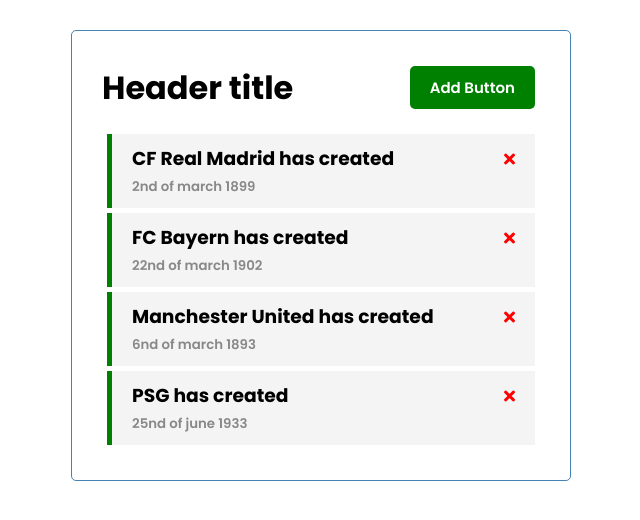
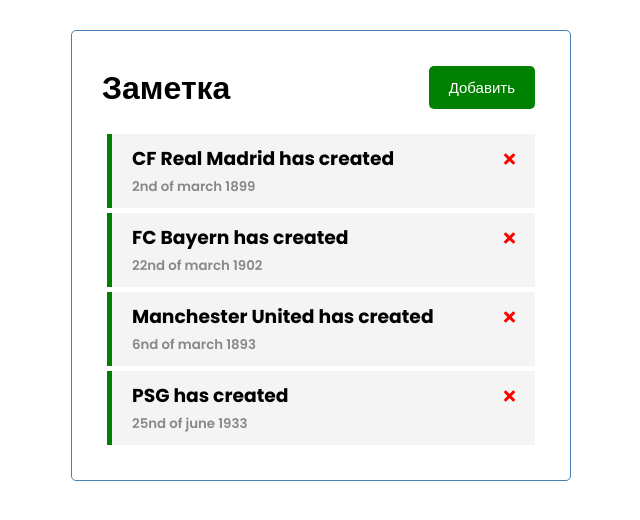
Before and after one commit to offism/vue-datatask, a Vue app: page / in a window 1280 px wide. Shown: the top 520 px of the page, without its empty margins (319-959 px from the left). Built offline with nearby package versions, Linux system fonts and the light colour scheme.

Commit message:
add color and btn text

```diff
--- a/src/App.vue
+++ b/src/App.vue
@@ -1,6 +1,6 @@
 <template>
   <div class="container">
-    <Header @toggle-add-task="toggleAddTask" title="Header title" />
+    <Header @toggle-add-task="toggleAddTask" title="Заметка" :showAddTask="showAddTask"/>
     <div v-if="showAddTask">
      <AddTask @add-task="addTask"/>
     </div>
--- a/src/components/Header.vue
+++ b/src/components/Header.vue
@@ -1,7 +1,7 @@
 <template>
 	<header>
 		<h1>{{title}}</h1>
-		<Button @toggle-add-task="$emit('toggle-add-task')" text="Add Button" color="green"/>
+		<Button @toggle-add-task="$emit('toggle-add-task')" :text="showAddTask ? 'Закрыть' : 'Добавить'" :color="showAddTask ? 'red' : 'green'"/>
 	</header>
 </template>
 
@@ -13,7 +13,8 @@
 			Button
 		},
 		props:{
-			title: String
+			title: String,
+			showAddTask: Boolean
 		}
 	}
 </script>
```
